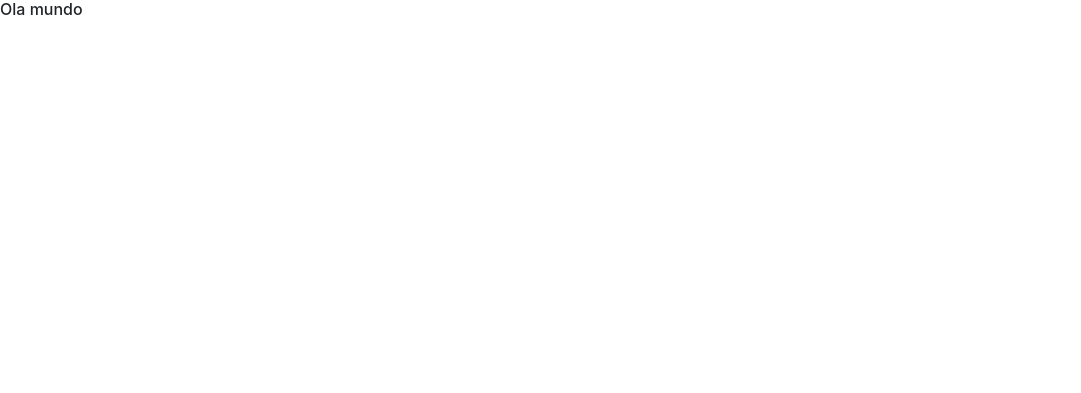
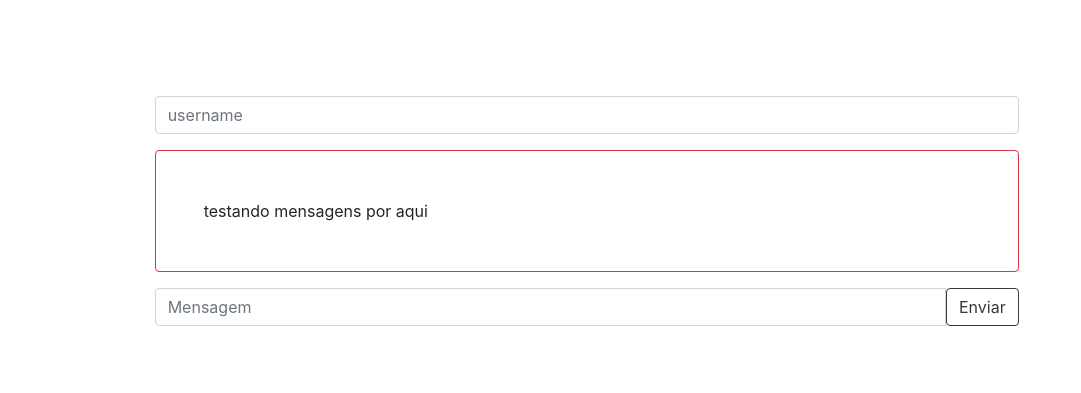
Before and after one commit to jvitorn/Chat-Socket, a website: page client/index.html in a window 1280 px wide. Shown: the whole page, without its empty margins (0-1081 px from the left). Drawn offline with nearby package versions, Linux system fonts and the light colour scheme.

Commit message:
adicionando base do chat no index

```diff
--- a/client/index.html
+++ b/client/index.html
@@ -15,7 +15,23 @@
 <body>
     <div class="container-fluid">
         <div class="row">
-        <h6>Ola mundo</h6>
+            <div class="col-md-9 offset-1 p-5 mt-5 ">
+            <form action="" id="chat">
+                <!-- nome do usuario -->
+                <div class="input-group mb-3">
+                    <input type="text" name ="username" class="form-control" placeholder="username">
+                </div>
+                <!-- visualizar -->
+                <div class="mensagem border border-danger mb-3 p-5 rounded">
+                    testando mensagens por aqui
+                </div>
+                <!-- mensagem do usuario -->
+                <div class="input-group mb-3">
+                    <input type="text" name ="message" class="form-control" placeholder="Mensagem">
+                    <input type="button" value="Enviar" class="btn  btn-outline-dark">
+                </div>
+            </form>
+            </div>
         </div>
     </div>
 </body>
--- a/package.json
+++ b/package.json
@@ -19,6 +19,7 @@
   "dependencies": {
     "ejs": "^3.0.1",
     "express": "^4.17.1",
+    "nodemon": "^2.0.2",
     "socket.io": "^2.3.0"
   }
 }
```
Also changed, not shown: server.js (+10 -0 lines), 1 other file.
